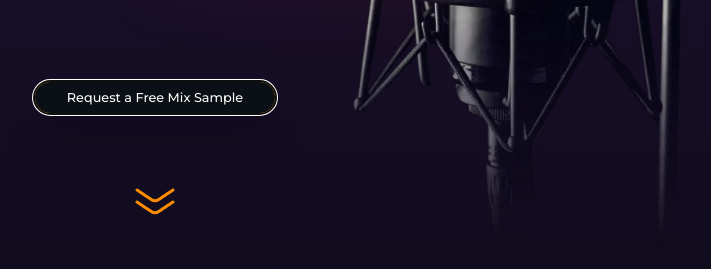
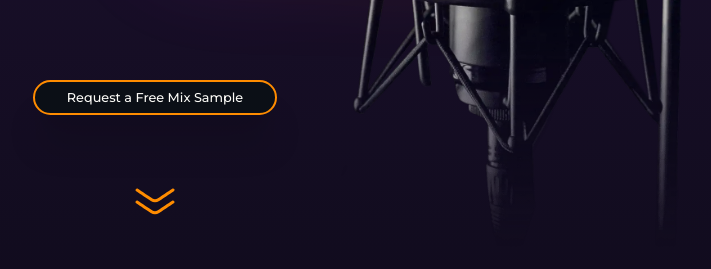
Before and after one commit to RobertJewell/NevisAudio, a PHP site: page / in a window 1280 px wide, with the restyled element focused; the page is wider, and only the part inside the window is pictured. Shown: the part 551-820 px from the top of that part, without its empty margins (485-1196 px from the left). Run offline with PHP 8.4, Linux system fonts and the light colour scheme.

Commit message:
removed button outline

```diff
--- a/NevisAudio-live/styles/style.css
+++ b/NevisAudio-live/styles/style.css
@@ -351,6 +351,10 @@ button {
 .mainCTO {
   position: relative;
   top: 1rem;
+}
+
+button:focus {
+  outline: 0;
 }
 
 .landing__img--downarrow {
```
Also changed, not shown: 1 other file.
